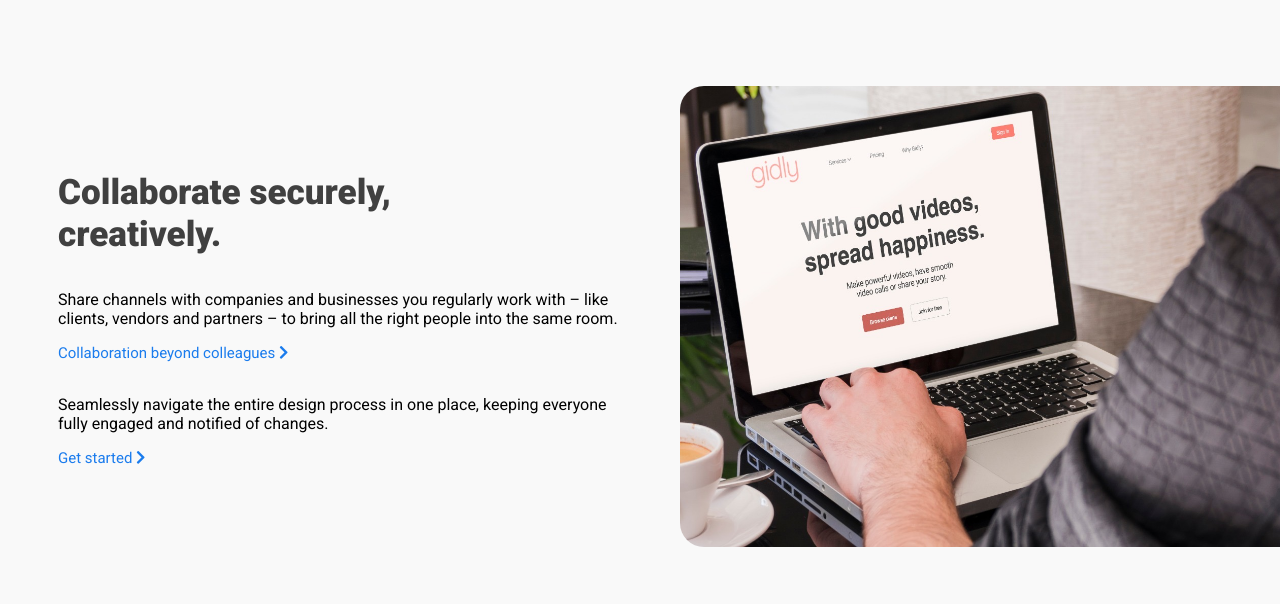
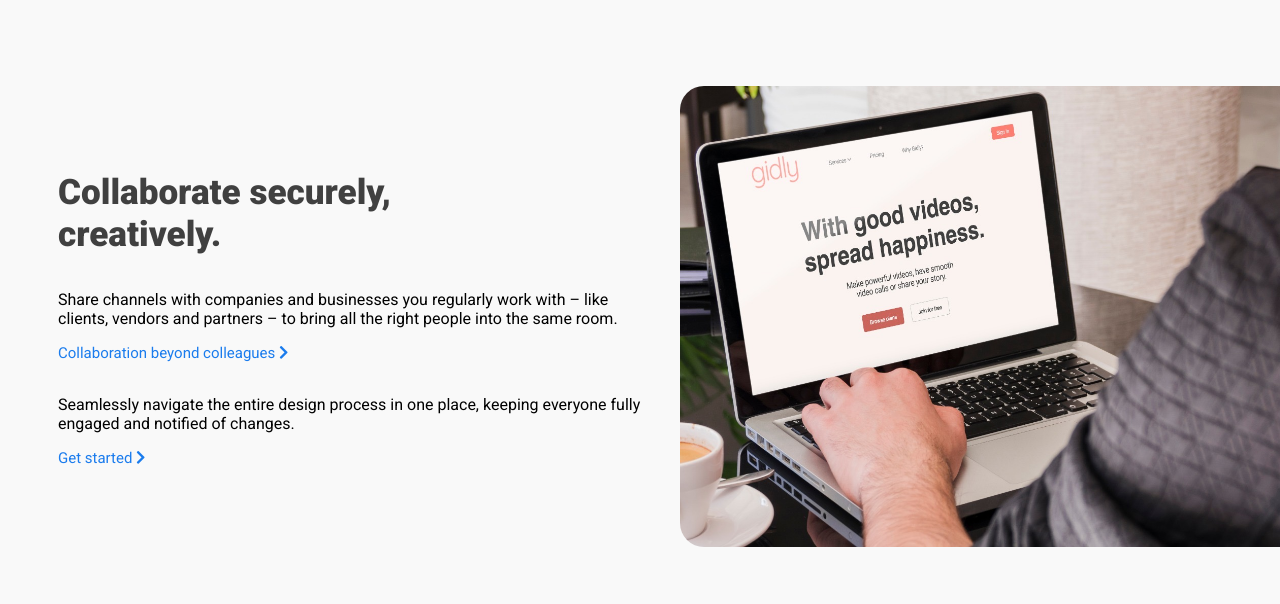
Before and after one commit to aswanimanav/gidly, a plain HTML site: page index.html in a window 1280 px wide. Shown: the part 1180-1784 px from the top of the page. Drawn offline with Linux system fonts and the light colour scheme.

Commit message:
Optimize code

```diff
--- a/index.css
+++ b/index.css
@@ -4,6 +4,8 @@ html, body {
 	font-family: 'Roboto', sans-serif;
 	overflow-x: hidden;
 }
+
+/****** Header ******/
 
 .container {
 	width: 80%;
@@ -17,7 +19,6 @@ html, body {
 nav {
 	width: 100%;
 	float: left;
-
 }
 
 nav img {
@@ -75,7 +76,9 @@ li.dropdown {
   text-align: left;
 }
 
-.dropdown-content a:hover {background-color: #f1f1f1;}
+.dropdown-content a:hover {
+	background-color: #f1f1f1;
+}
 
 .dropdown:hover .dropdown-content {
   display: block;
@@ -94,6 +97,8 @@ li.dropdown {
   margin: 32px;
   cursor: pointer;
 }
+
+/****** Page Hero ******/
 
 .info {
 	padding-top: 140px;
@@ -141,6 +146,8 @@ li.dropdown {
 	border: 1px solid #404040;
 }
 
+/****** Features ******/
+
 .grid-container {
   margin-top: 95px;
   display: grid;
@@ -182,7 +189,8 @@ div p {
 }
 
 #para2 {
-	margin: auto 32px;
+	margin-top: 50px;
+	margin-left: 58px;
 }
 
 .feature-link {
@@ -198,10 +206,7 @@ div p {
 	text-decoration: underline;
 }
 
-#para2 {
-	margin-top: 50px;
-	margin-left: 58px;
-}
+/****** Get Started ******/
 
 .get-started {
 	display: flex;
@@ -233,6 +238,8 @@ div p {
 #button3:hover {
 	padding: 14px 19px;
 }
+
+/****** Footer ******/
 
 .footer {
 	width: 100vw;
```
Also changed, not shown: index.html (+0 -1 lines).
